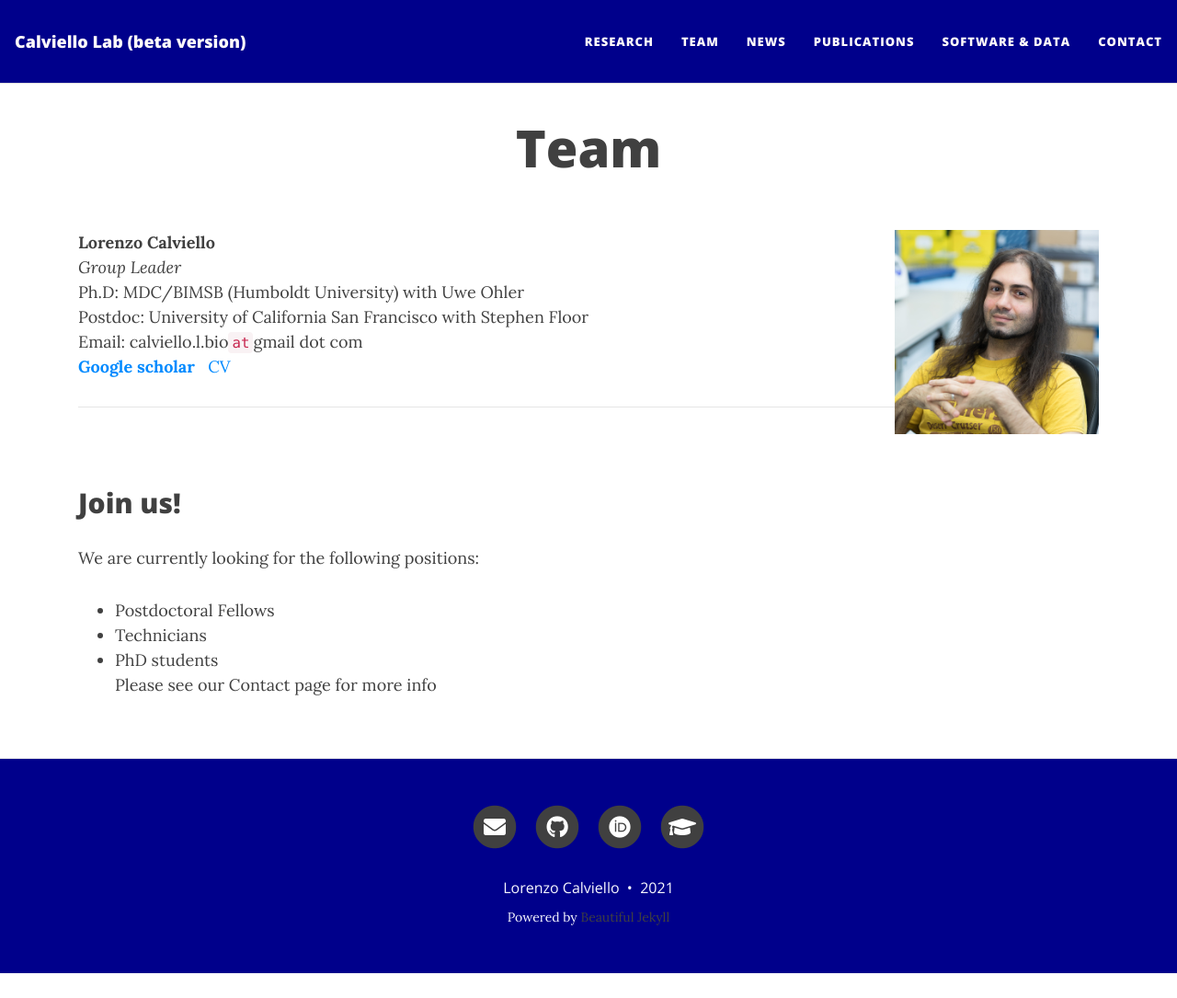
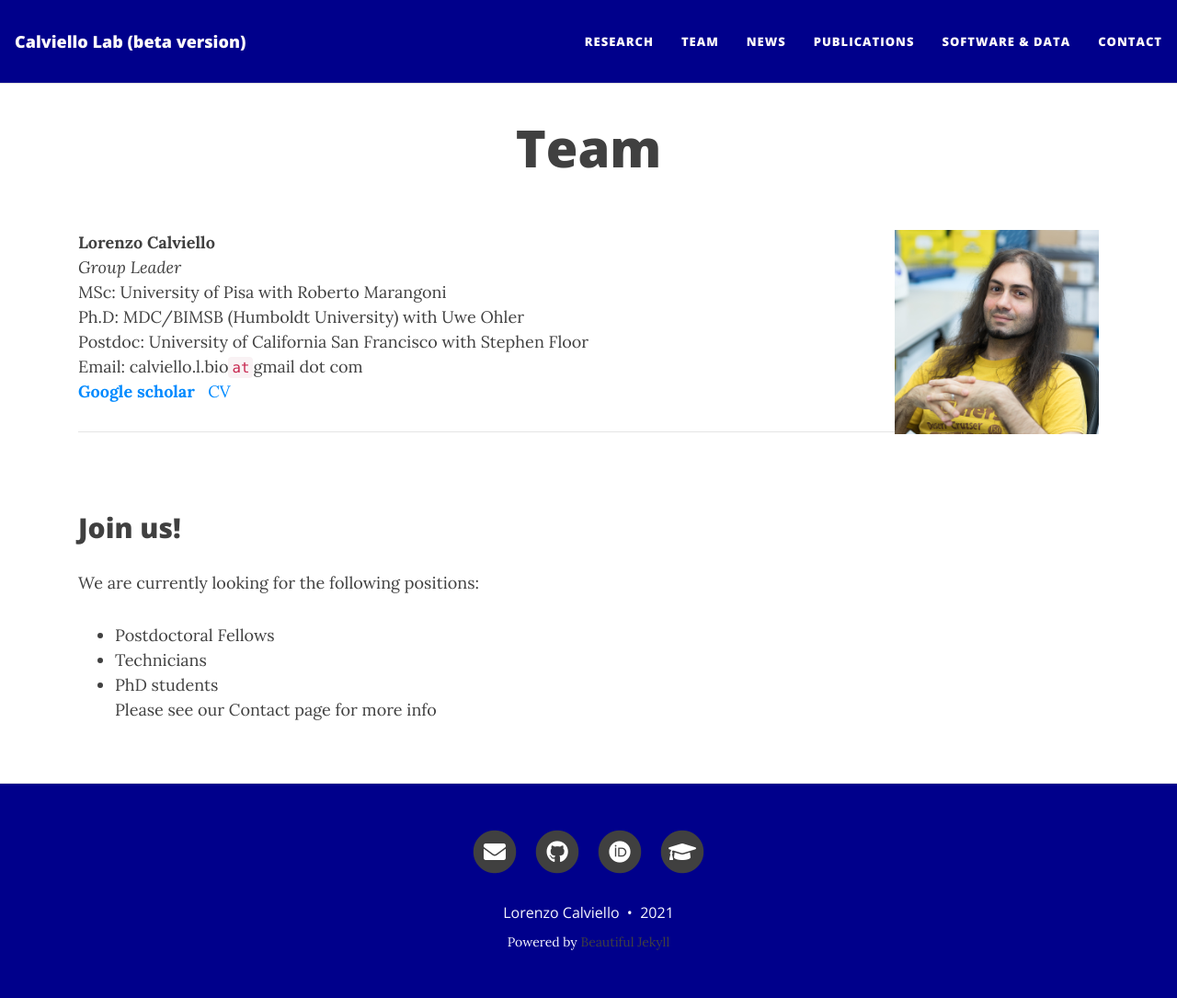
Before and after one commit to calviellolab/calviellolab.github.io, a Jekyll site: the page built from team.md, in a window 1280 px wide and 1085 px high. Shown: the whole window at 92% size. Built offline with Jekyll 4.4.1, drawn with Linux system fonts in a browser that asks for light colours; nearby versions of some CDN libraries.

Commit message:
Update team.md

```diff
--- a/team.md
+++ b/team.md
@@ -7,6 +7,8 @@ title: Team
 ![LorenzoC](/img/lorenzoc.jpeg){: width="20%" align="right"}
 **Lorenzo Calviello**
 *Group Leader*
+MSc: University of Pisa with Roberto Marangoni
+<br>
 Ph.D: MDC/BIMSB (Humboldt University) with Uwe Ohler
 <br>
 Postdoc: University of California San Francisco with Stephen Floor &nbsp;
```
